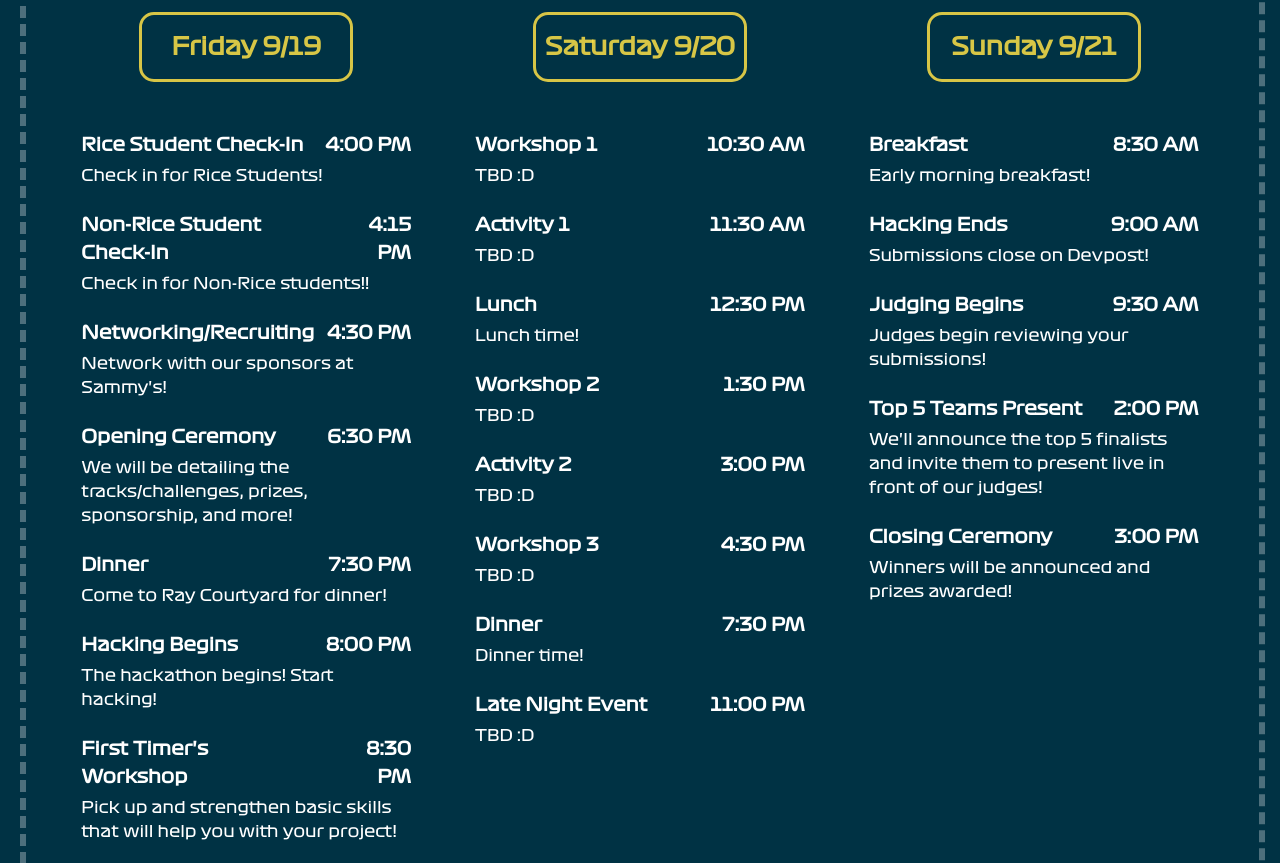
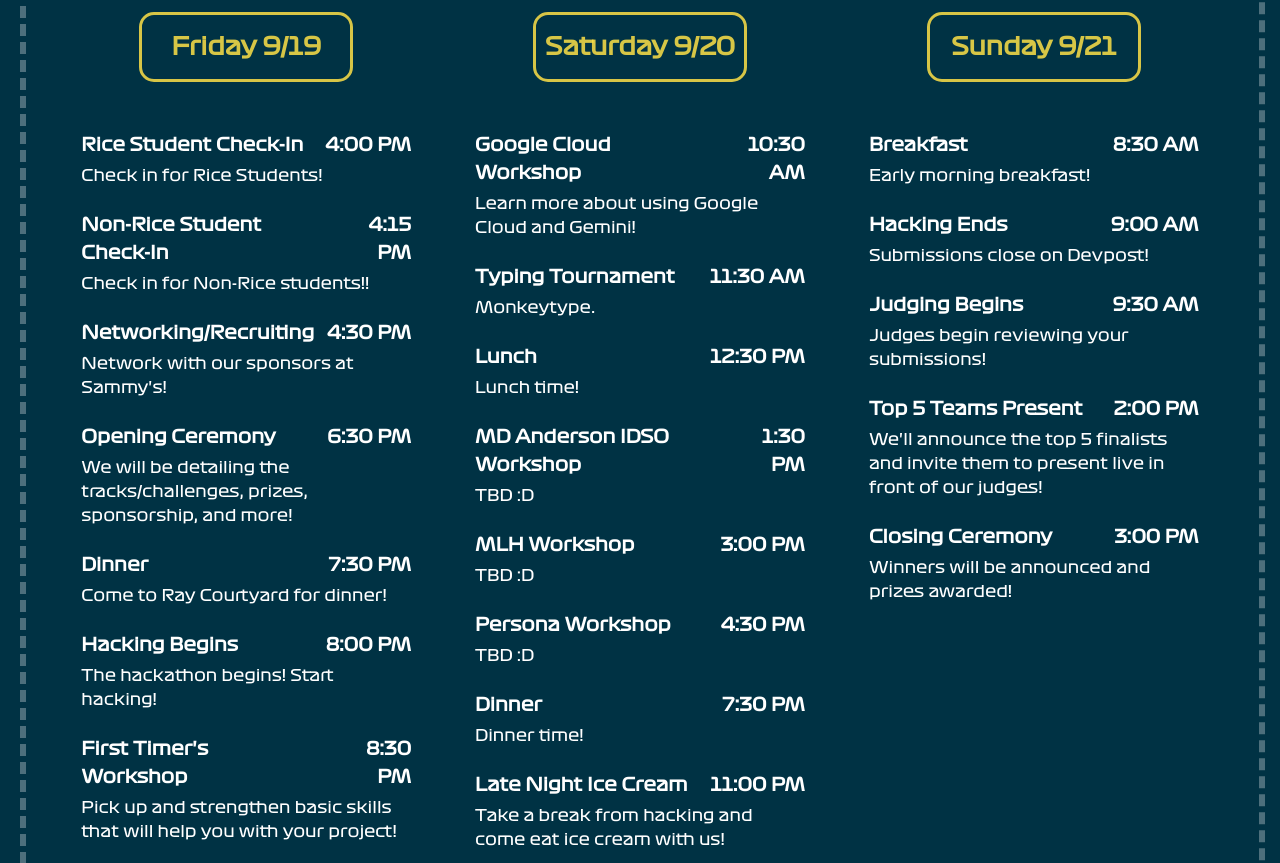
Before and after one commit to officialhackrice-rgb/14hackricepublic, a React (Create React App) app: page / in a window 1280 px wide. Shown: the part 1657-2520 px from the top of the page. Built offline with nearby package versions, Linux system fonts and the light colour scheme.

Commit message:
Made changes to Saturday's schedule

```diff
--- a/src/App.tsx
+++ b/src/App.tsx
@@ -279,15 +279,15 @@ export default function App(){
           <button className="relative text-center text-xl text-yellow-300/85 md:text-2xl font-bold align-top rounded-xl outline outline-yellow-300/85 h-12 w-40 md:h-16 md:w-52">Saturday 9/20</button>
             <button className="hover:scale-110 text-white text-left rounded-lg mt-10 md:p-3 w-full">
               <div className="flex justify-between">
-                <h1 className="mb-1 font-semibold text-base md:text-lg">Workshop 1</h1>
+                <h1 className="mb-1 font-semibold text-base md:text-lg">Google Cloud Workshop</h1>
                 <h2 className="ml-3 font-semibold text-right text-lg">10:30 AM </h2>
-              </div> TBD :D
+              </div> Learn more about using Google Cloud and Gemini!
             </button>
             <button className="hover:scale-110 text-white text-left rounded-lg mt-5 md:mt-0 md:p-3 w-full">
               <div className="flex justify-between">
-                <h1 className="mb-1 font-semibold text-base md:text-lg">Activity 1</h1>
+                <h1 className="mb-1 font-semibold text-base md:text-lg">Typing Tournament</h1>
                 <h2 className="ml-3 font-semibold text-right text-lg">11:30 AM </h2>
-              </div> TBD :D
+              </div> Monkeytype.
             </button>
             <button className="hover:scale-110 text-white text-left rounded-lg mt-5 md:mt-0 md:p-3 w-full">
               <div className="flex justify-between">
@@ -297,19 +297,19 @@ export default function App(){
             </button>
             <button className="hover:scale-110 text-white text-left rounded-lg mt-5 md:mt-0 md:p-3 w-full">
               <div className="flex justify-between">
-                <h1 className="mb-1 font-semibold text-base md:text-lg">Workshop 2</h1>
+                <h1 className="mb-1 font-semibold text-base md:text-lg">MD Anderson IDSO Workshop</h1>
                 <h2 className="ml-3 font-semibold text-right text-lg">1:30 PM </h2>
               </div> TBD :D
             </button>
             <button className="hover:scale-110 text-white text-left rounded-lg mt-5 md:mt-0 md:p-3 w-full">
               <div className="flex justify-between">
-                <h1 className="mb-1 font-semibold text-base md:text-lg">Activity 2</h1>
+                <h1 className="mb-1 font-semibold text-base md:text-lg">MLH Workshop</h1>
                 <h2 className="ml-3 font-semibold text-right text-lg">3:00 PM </h2>
               </div> TBD :D
             </button>
             <button className="hover:scale-110 text-white text-left rounded-lg mt-5 md:mt-0 md:p-3 w-full">
               <div className="flex justify-between">
-                <h1 className="mb-1 font-semibold text-base md:text-lg">Workshop 3</h1>
+                <h1 className="mb-1 font-semibold text-base md:text-lg">Persona Workshop</h1>
                 <h2 className="ml-3 font-semibold text-right text-lg">4:30 PM </h2>
               </div> TBD :D
             </button>
@@ -321,9 +321,9 @@ export default function App(){
             </button>
             <button className="hover:scale-110 text-white text-left rounded-lg mt-5 md:mt-0 md:p-3 w-full">
               <div className="flex justify-between">
-                <h1 className="mb-1 font-semibold text-base md:text-lg">Late Night Event</h1>
+                <h1 className="mb-1 font-semibold text-base md:text-lg">Late Night Ice Cream</h1>
                 <h2 className="ml-3 font-semibold text-right text-lg">11:00 PM </h2>
-              </div> TBD :D
+              </div> Take a break from hacking and come eat ice cream with us!
             </button>
           </div>
           {/* -------------- SUNDAY --------------- */}
```
